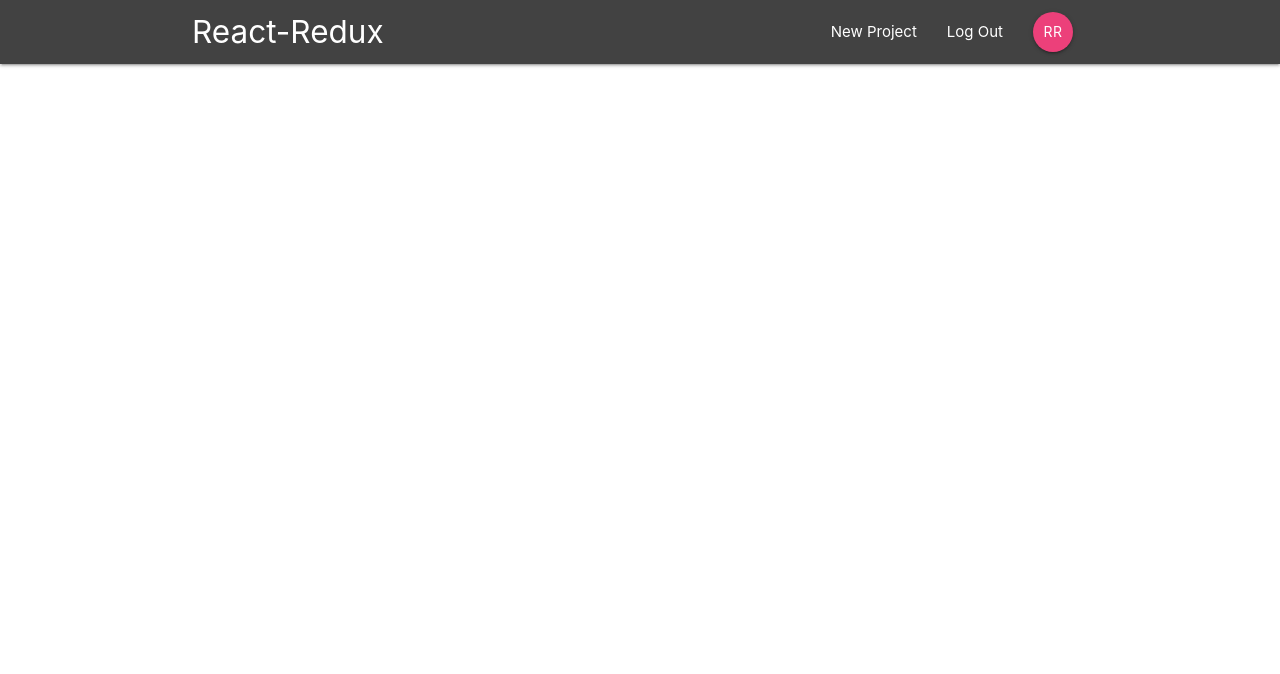
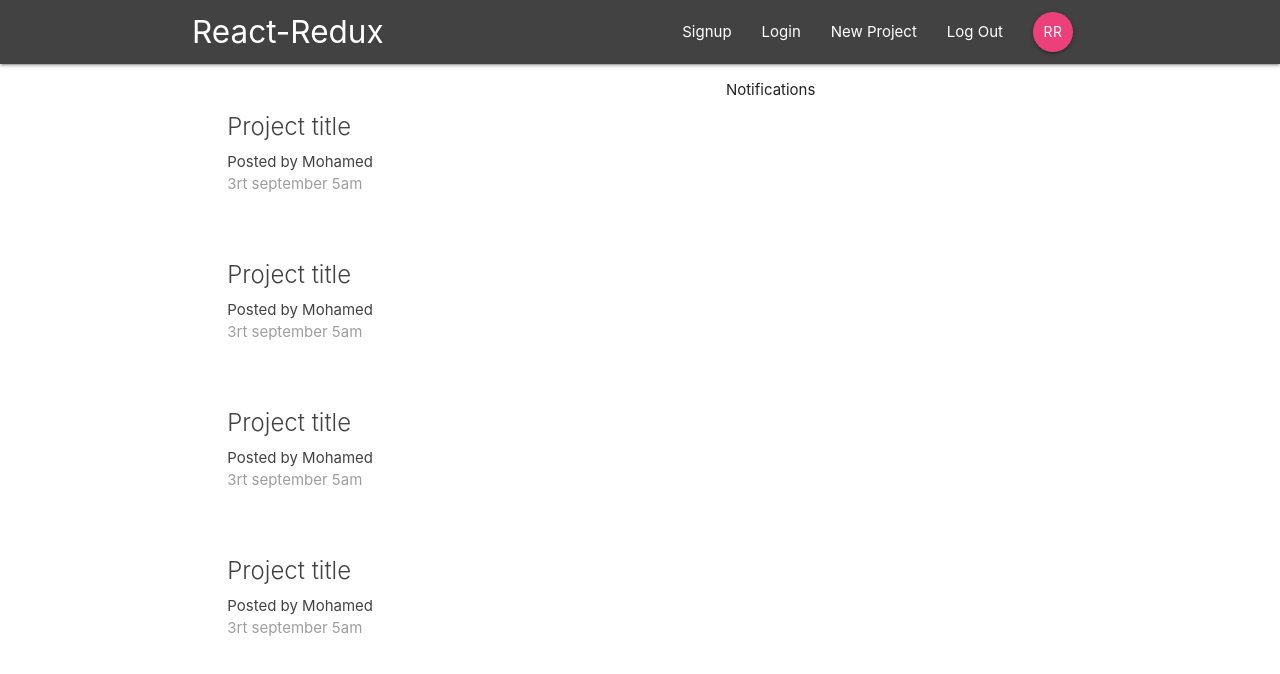
Before and after one commit to mohamedlafiteh/-react-redux-firebase-project, a React (Create React App) app: page / in a window 1280 px wide. Shown: the top 674 px of the page. Built offline with nearby package versions, Linux system fonts and the light colour scheme.

Commit message:
Add login form

```diff
--- a/src/App.js
+++ b/src/App.js
@@ -1,7 +1,10 @@
 import React from "react";
 import Navbar from "./components/layout/Navbar";
-import { BrowserRouter } from "react-router-dom";
+import { BrowserRouter, Switch, Route } from "react-router-dom";
+import Dashboard from "./components/dashboard/Dashboard";
+import ProjectDetails from "./components/projects/ProjectDetails";
 import "./App.css";
+import SignIn from "./components/auth/SignIn";
 
 class App extends React.Component {
   render() {
@@ -9,6 +12,11 @@
       <BrowserRouter>
         <div>
           <Navbar />
+          <Switch>
+            <Route exact path='/' component={Dashboard} />
+            <Route exact path='/project/:id' component={ProjectDetails} />
+            <Route exact path='/signin' component={SignIn} />
+          </Switch>
         </div>
       </BrowserRouter>
     );
--- a/src/components/auth/SignIn.js
+++ b/src/components/auth/SignIn.js
@@ -0,0 +1,34 @@
+import React, { Component } from "react";
+
+class SignIn extends Component {
+  state = {};
+  handleChange = () => {
+    console.log("change");
+  };
+  handleSubmit = e => {
+    e.preventDefault();
+    console.log("submit");
+  };
+  render() {
+    return (
+      <div className='container'>
+        <form onSubmit={this.handleSubmit} className='white'>
+          <h5 className='grey-text text-darken-3'>Sign In</h5>
+          <div className='input-field'>
+            <label htmlFor='email'>Email</label>
+            <input type='email' id='email' onChange={this.handleChange} />
+          </div>
+          <div className='input-field'>
+            <label htmlFor='password'>Password</label>
+            <input type='password' id='password' onChange={this.handleChange} />
+          </div>
+          <div>
+            <button className='btn pink lighten-1 z-depth-0'>Login</button>
+          </div>
+        </form>
+      </div>
+    );
+  }
+}
+
+export default SignIn;
--- /dev/null
+++ b/src/components/dashboard/Dashboard.js
@@ -0,0 +1,22 @@
+import React, { Component } from "react";
+import Notification from "./Notification";
+import ProjectList from "../projects/ProjectList";
+
+class Dashboard extends Component {
+  render() {
+    return (
+      <div className='dashboard container'>
+        <div className='row'>
+          <div className='col s12 m6'>
+            <ProjectList />
+          </div>
+          <div className='col s12 m5 offset-m1'>
+            <Notification />
+          </div>
+        </div>
+      </div>
+    );
+  }
+}
+
+export default Dashboard;
--- /dev/null
+++ b/src/components/dashboard/Notification.js
@@ -0,0 +1,9 @@
+import React from "react";
+
+export default function Notification() {
+  return (
+    <div>
+      <p>Notifications</p>
+    </div>
+  );
+}
--- a/src/components/layout/Navbar.js
+++ b/src/components/layout/Navbar.js
@@ -1,5 +1,7 @@
 import React from "react";
 import SignedInLinks from "./SignedInLinks";
+import SignedOutLinks from "./SignedOutLinks";
+
 import { Link } from "react-router-dom";
 
 export default function Navbar() {
@@ -10,6 +12,7 @@
           React-Redux
         </Link>
         <SignedInLinks />
+        <SignedOutLinks />
       </div>
     </nav>
   );
--- a/src/components/layout/SignedOutLinks.js
+++ b/src/components/layout/SignedOutLinks.js
@@ -0,0 +1,15 @@
+import React from "react";
+import { NavLink } from "react-router-dom";
+
+export default function SignedOutLinks() {
+  return (
+    <ul className='right'>
+      <li>
+        <NavLink to='/'> Signup</NavLink>
+      </li>
+      <li>
+        <NavLink to='/'>Login</NavLink>
+      </li>
+    </ul>
+  );
+}
--- a/src/components/projects/ProjectDetails.js
+++ b/src/components/projects/ProjectDetails.js
@@ -0,0 +1,19 @@
+import React from "react";
+
+export default function ProjectDetails(props) {
+  const { id } = props.match.params;
+  return (
+    <div className='container section project-details'>
+      <div className='card z-depth-0'>
+        <div className='card-content'>
+          <span className='card-title'> Project title - {id}</span>
+          <p>Lorem hey jjj lalda ldad ldadd ldadaf lfafa l/f kfa kffkf /ff</p>
+        </div>
+        <div className='card-action grey lighten-4 grey-text'>
+          <div>Posted by Mohamed</div>
+          <div>2nd July, 8pm</div>
+        </div>
+      </div>
+    </div>
+  );
+}
--- a/src/components/projects/ProjectList.js
+++ b/src/components/projects/ProjectList.js
@@ -0,0 +1,13 @@
+import React from "react";
+import ProjectSummary from "./ProjectSummary";
+
+export default function ProjectList() {
+  return (
+    <div className='project-list section'>
+      <ProjectSummary />
+      <ProjectSummary />
+      <ProjectSummary />
+      <ProjectSummary />
+    </div>
+  );
+}
--- a/src/components/projects/ProjectSummary.js
+++ b/src/components/projects/ProjectSummary.js
@@ -0,0 +1,15 @@
+import React from "react";
+
+export default function ProjectSummary() {
+  return (
+    <div>
+      <div className='card z-depth-0 project-summary'>
+        <div className='card-content grey-text text-darken-3'>
+          <span className='card-title'>Project title</span>
+          <p>Posted by Mohamed</p>
+          <p className='grey-text'>3rt september 5am</p>
+        </div>
+      </div>
+    </div>
+  );
+}
```
Also changed, not shown: src/components/dasboard/Dashboard.js (deleted), src/components/dasboard/Notification.js (deleted).
